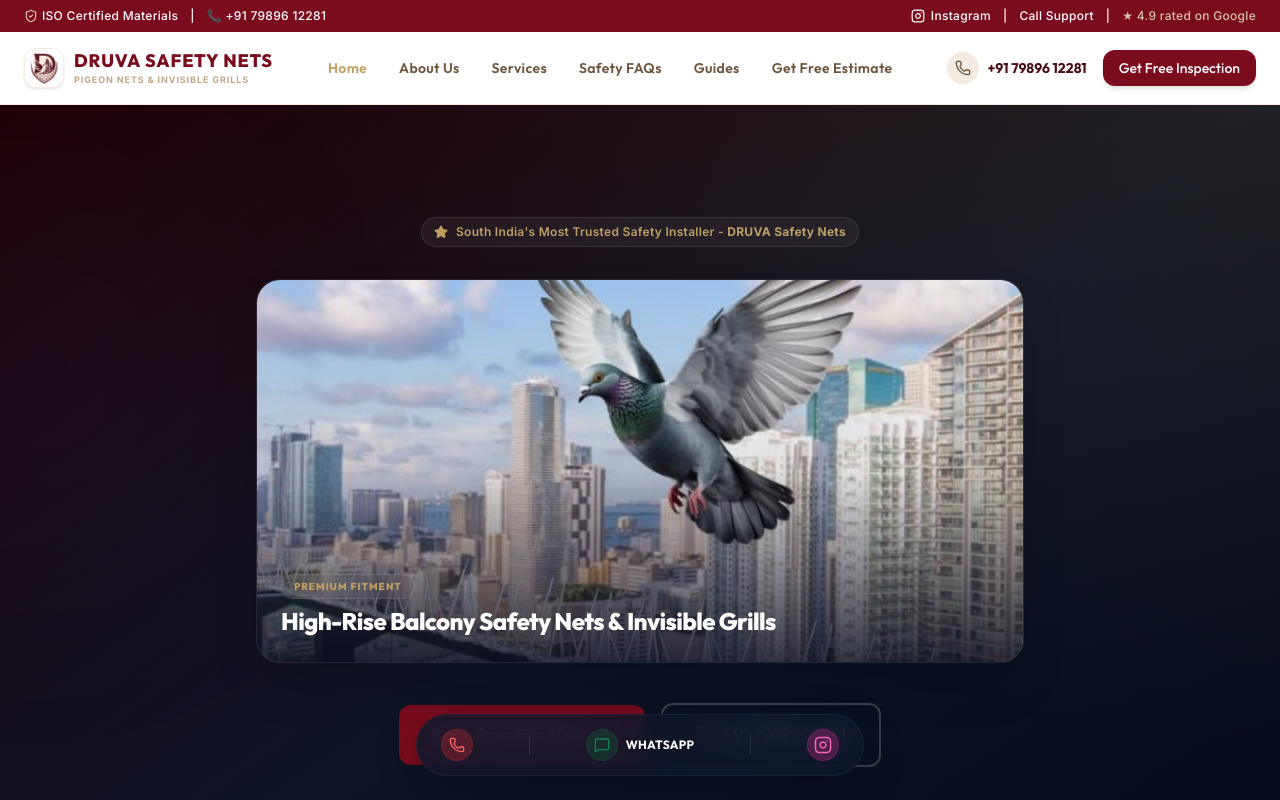
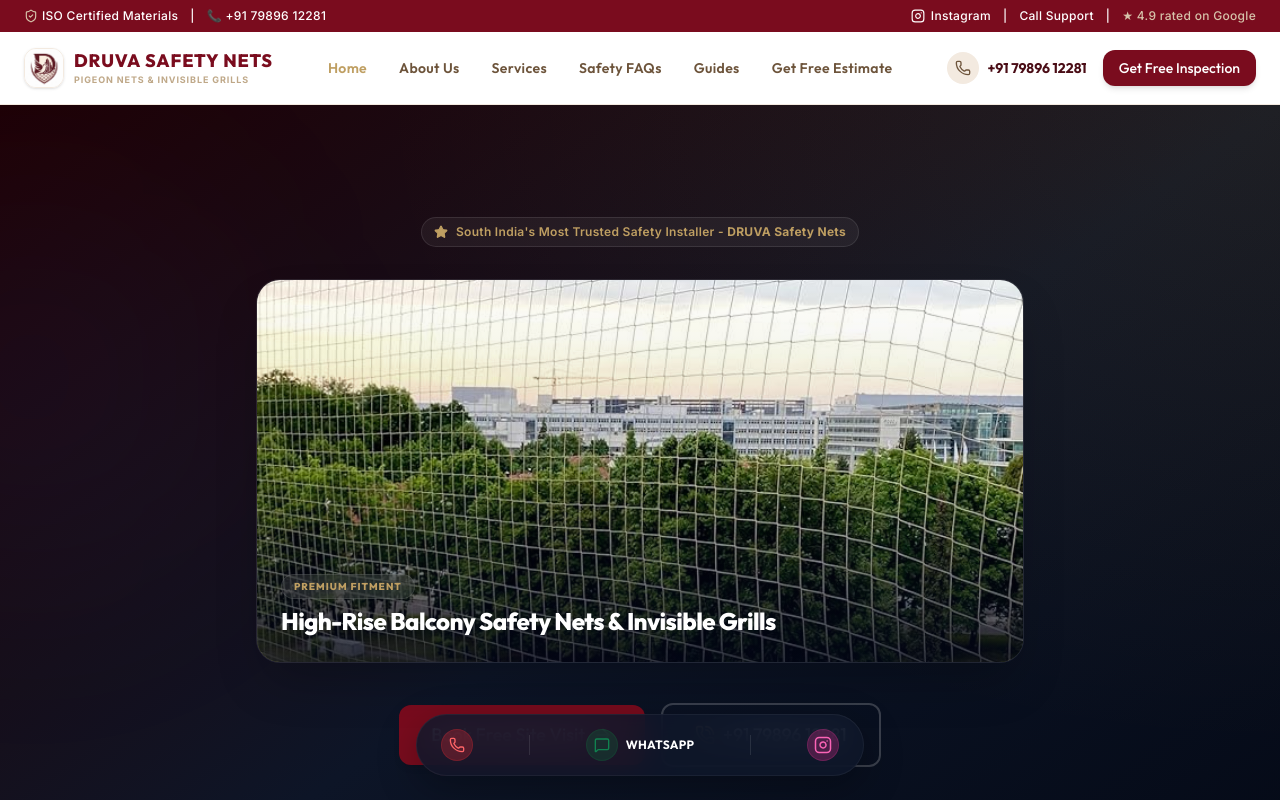
Before and after one commit to Saraththecoder/netss, a React (Vite) app: page / in a window 1280 px wide. Shown: the top 800 px of the page. Built offline with nearby package versions, Linux system fonts and the light colour scheme.

Commit message:
switch home showcase image from home.jpeg to home.jpg

```diff
--- a/src/pages/Home.tsx
+++ b/src/pages/Home.tsx
@@ -57,7 +57,7 @@
           {/* Main Visual Image Banner replacing the header/text */}
           <div className="relative rounded-3xl overflow-hidden border border-white/10 shadow-2xl h-64 sm:h-96 w-full bg-slate-950/20 max-w-3xl">
             <img
-              src="/home.jpeg"
+              src="/home.jpg"
               alt="Druva Safety Nets Balcony Installation"
               className="w-full h-full object-cover transition-transform duration-[1000ms] hover:scale-105"
             />
```
Also changed, not shown: public/home.jpeg (deleted), public/home.jpg (added).
